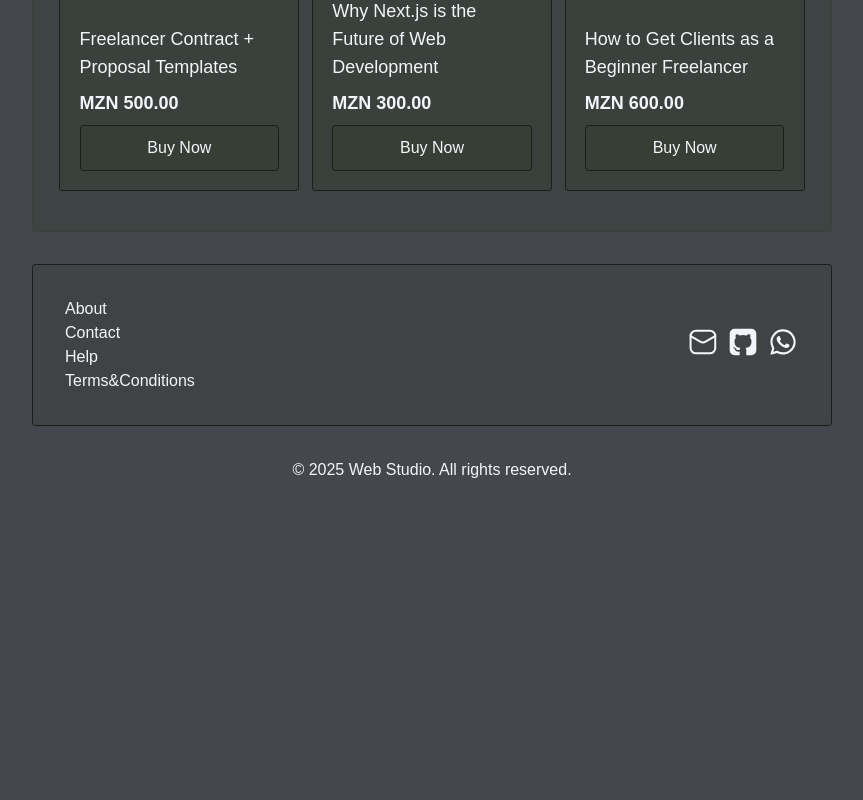
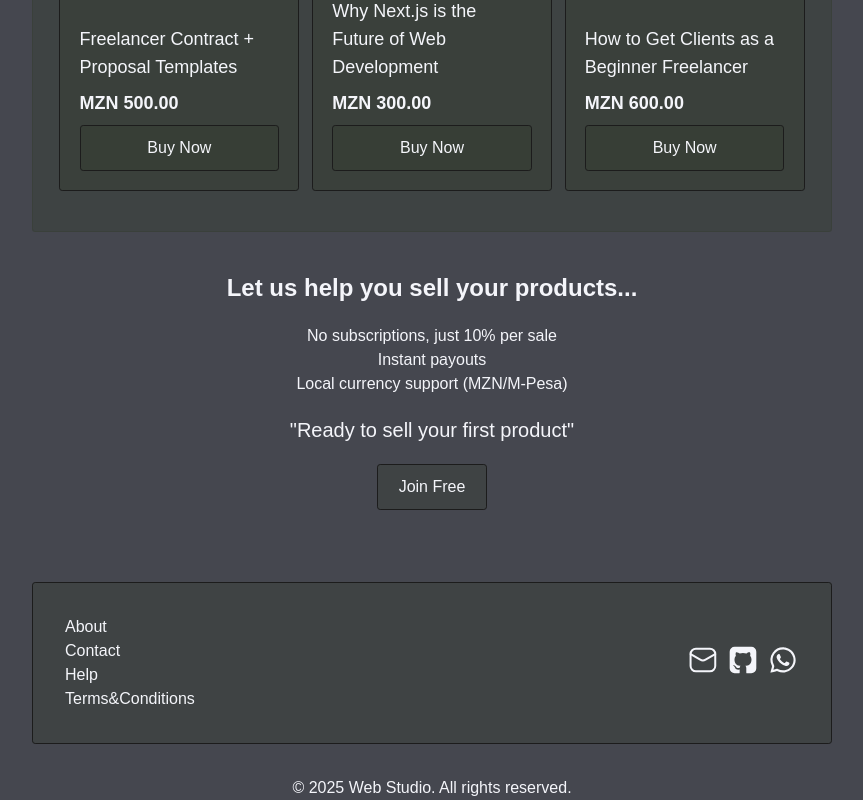
Before and after one commit to ArcidesFerrao/digital-marketplace, a Next.js app: page / in a window 1280 px wide. Shown: the part 1178-1978 px from the top of the page, without its empty margins (208-1071 px from the left). Before the commit the page ends 1660 px from the top, so only its background shows below. Built offline with nearby package versions, Linux system fonts and the light colour scheme; a web font is replaced by a local one.

Commit message:
description section

```diff
--- a/src/app/(home)/page.tsx
+++ b/src/app/(home)/page.tsx
@@ -1,12 +1,14 @@
 import React from "react";
 import { Hero } from "../components/Hero";
 import { List } from "../components/List";
+import { Description } from "../components/Description";
 
 export default function HomePage() {
   return (
     <main>
       <Hero />
       <List />
+      <Description />
     </main>
   );
 }
--- /dev/null
+++ b/src/app/components/Description.tsx
@@ -0,0 +1,24 @@
+import React from "react";
+
+export const Description = () => {
+  return (
+    <section className="flex flex-col items-center px-5 py-10 ">
+      <div className="reason ">
+        <h2 className="text-2xl font-bold">
+          Let us help you sell your products...
+        </h2>
+        <ul className="text-center py-5">
+          <li>No subscriptions, just 10% per sale</li>
+          <li>Instant payouts</li>
+          <li>Local currency support (MZN/M-Pesa)</li>
+        </ul>
+      </div>
+      <div className="call-action flex flex-col items-center gap-5">
+        <h3 className="text-xl">
+          &quot;Ready to sell your first product&quot;
+        </h3>
+        <button>Join Free</button>
+      </div>
+    </section>
+  );
+};
```
